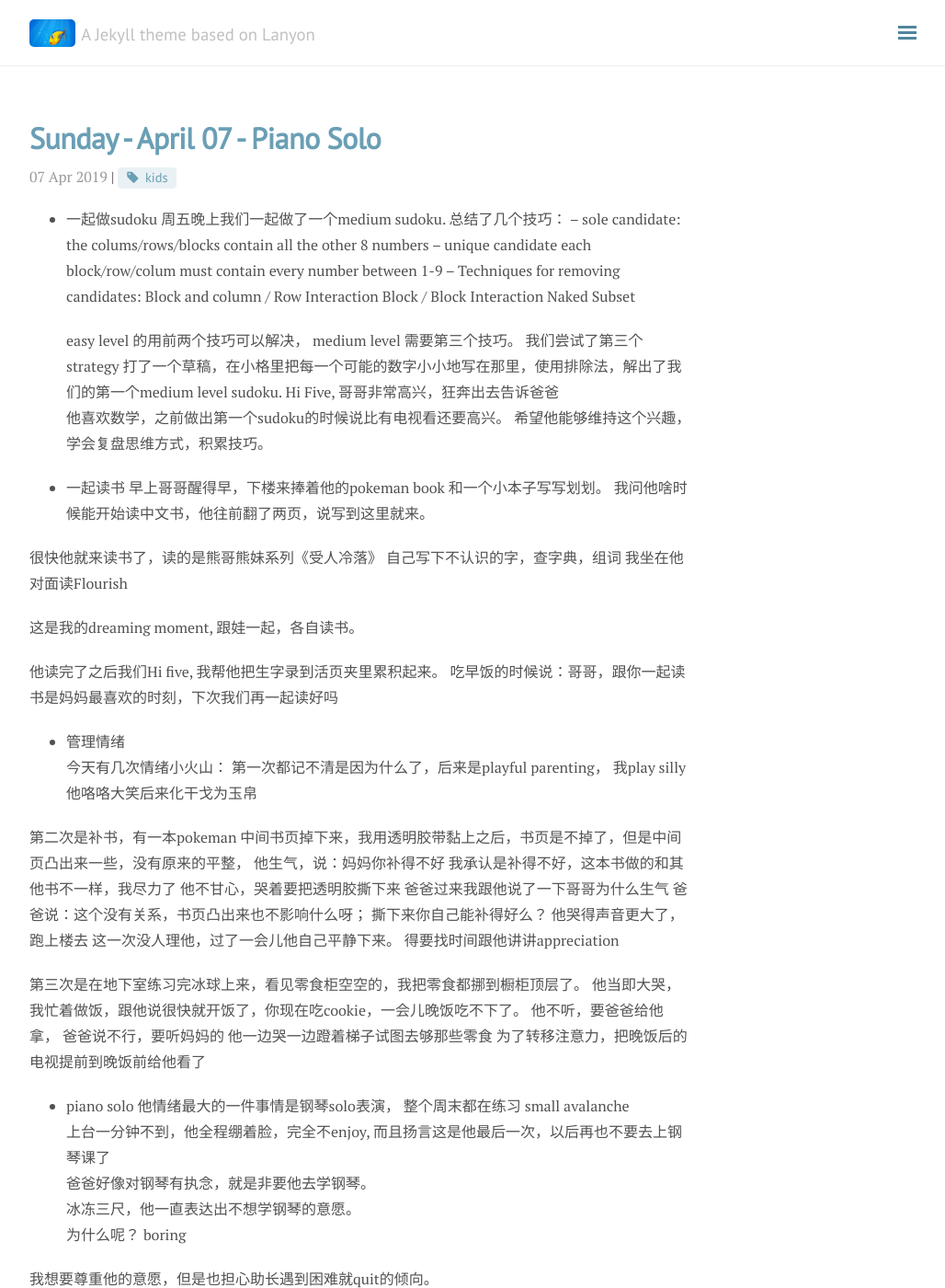
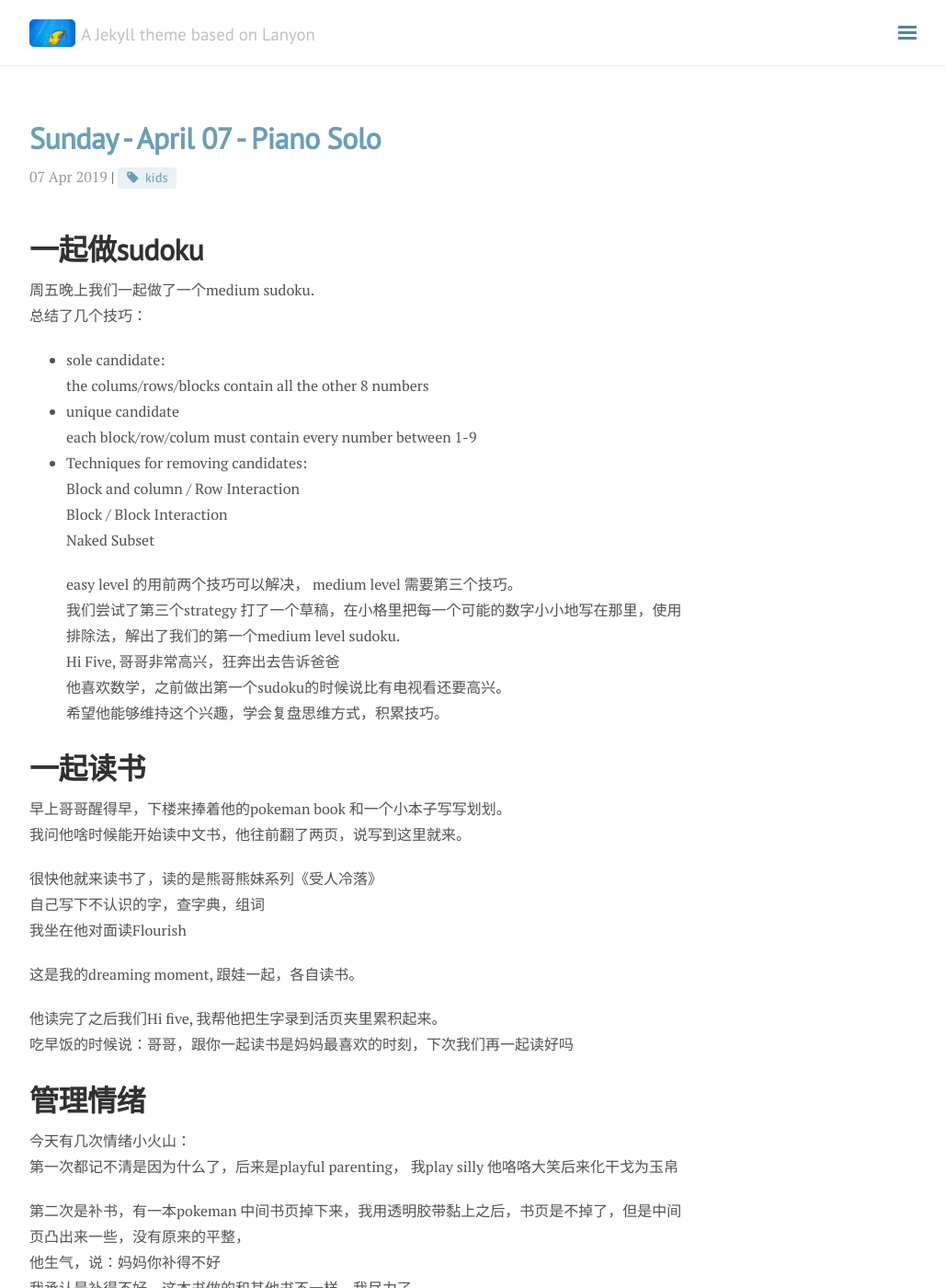
Before and after one commit to JasmineOttawa/greenlight, a Jekyll site: the page built from _posts/2019-04-07-pianoSolo.md, in a window 1280 px wide and 1400 px high. Shown: the whole window at 92% size, without its empty margins (248-1276 px from the left). Built offline with Jekyll 4.4.1, drawn with Linux system fonts in a browser that asks for light colours; nearby versions of some CDN libraries; comment, search, counter and statistics services are not loaded; some of the changed text lies outside the part shown.

Commit message:
update Apr 08

```diff
--- a/_posts/2019-04-07-pianoSolo.md
+++ b/_posts/2019-04-07-pianoSolo.md
@@ -4,14 +4,14 @@ title: Sunday - April 07 - Piano Solo
 category: kids
 tags: [kids]
 ---
-+ 一起做sudoku
+# 一起做sudoku
   周五晚上我们一起做了一个medium sudoku.
   总结了几个技巧：
--- sole candidate:
++  sole candidate:
    the colums/rows/blocks contain all the other 8 numbers
--- unique candidate
++  unique candidate
    each block/row/colum must contain every number between 1-9
--- Techniques for removing candidates:
++  Techniques for removing candidates:
    Block and column / Row Interaction
    Block / Block Interaction
    Naked Subset
@@ -22,7 +22,7 @@ tags: [kids]
    他喜欢数学，之前做出第一个sudoku的时候说比有电视看还要高兴。
    希望他能够维持这个兴趣，学会复盘思维方式，积累技巧。
 
-+ 一起读书
+# 一起读书
 早上哥哥醒得早，下楼来捧着他的pokeman book 和一个小本子写写划划。
 我问他啥时候能开始读中文书，他往前翻了两页，说写到这里就来。
 
@@ -35,7 +35,7 @@ tags: [kids]
 他读完了之后我们Hi five, 我帮他把生字录到活页夹里累积起来。
 吃早饭的时候说：哥哥，跟你一起读书是妈妈最喜欢的时刻，下次我们再一起读好吗
 
-+ 管理情绪
+# 管理情绪
 今天有几次情绪小火山：
 第一次都记不清是因为什么了，后来是playful parenting， 我play silly 他咯咯大笑后来化干戈为玉帛
 
@@ -55,7 +55,7 @@ tags: [kids]
 他一边哭一边蹬着梯子试图去够那些零食
 为了转移注意力，把晚饭后的电视提前到晚饭前给他看了
 
-+ piano solo
+# piano solo
 他情绪最大的一件事情是钢琴solo表演， 整个周末都在练习 small avalanche
 上台一分钟不到，他全程绷着脸，完全不enjoy, 而且扬言这是他最后一次，以后再也不要去上钢琴课了
 爸爸好像对钢琴有执念，就是非要他去学钢琴。
```
Also changed, not shown: other parts of _posts/2019-04-07-pianoSolo.md (+3 -2 lines), _posts/2019-04-09-reading2019.md (line endings or trailing spaces).
